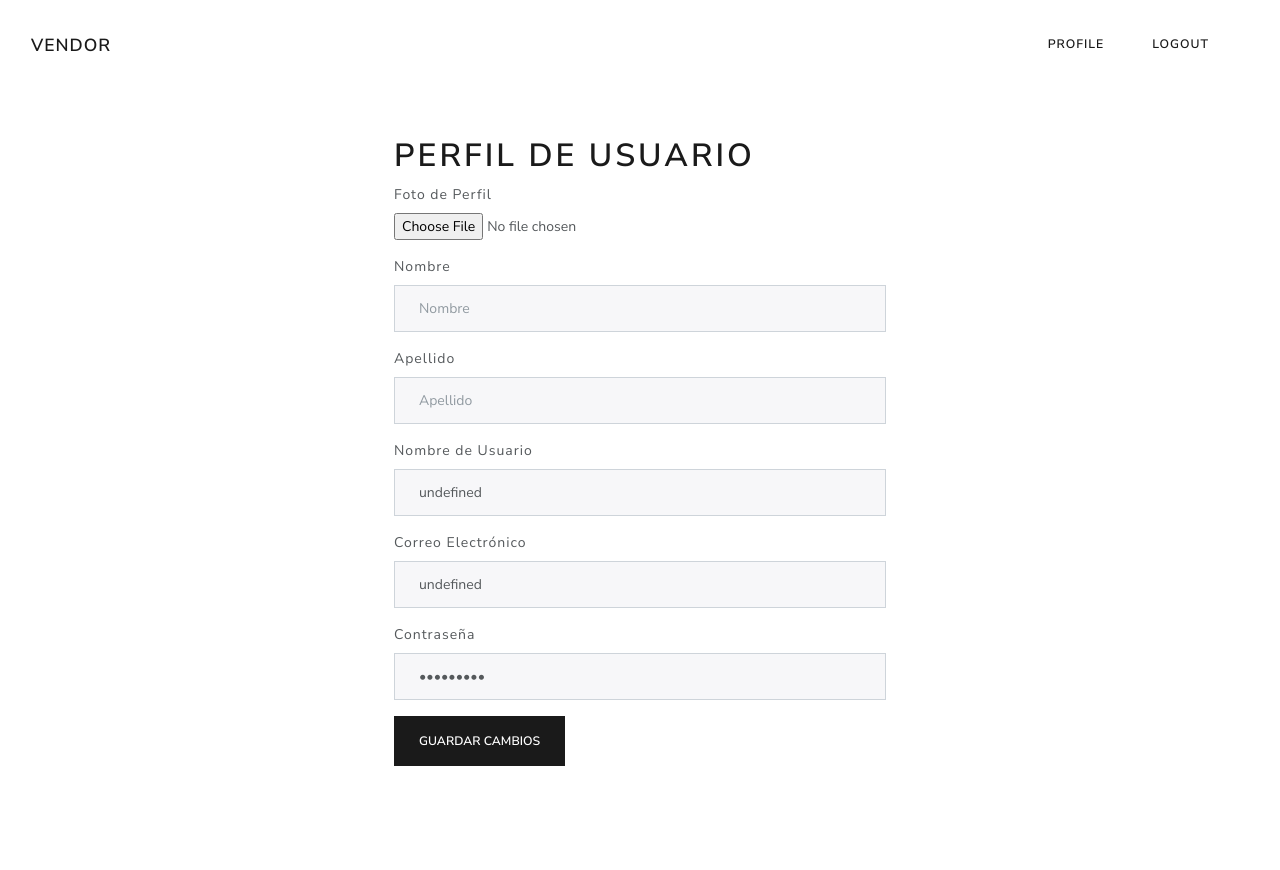
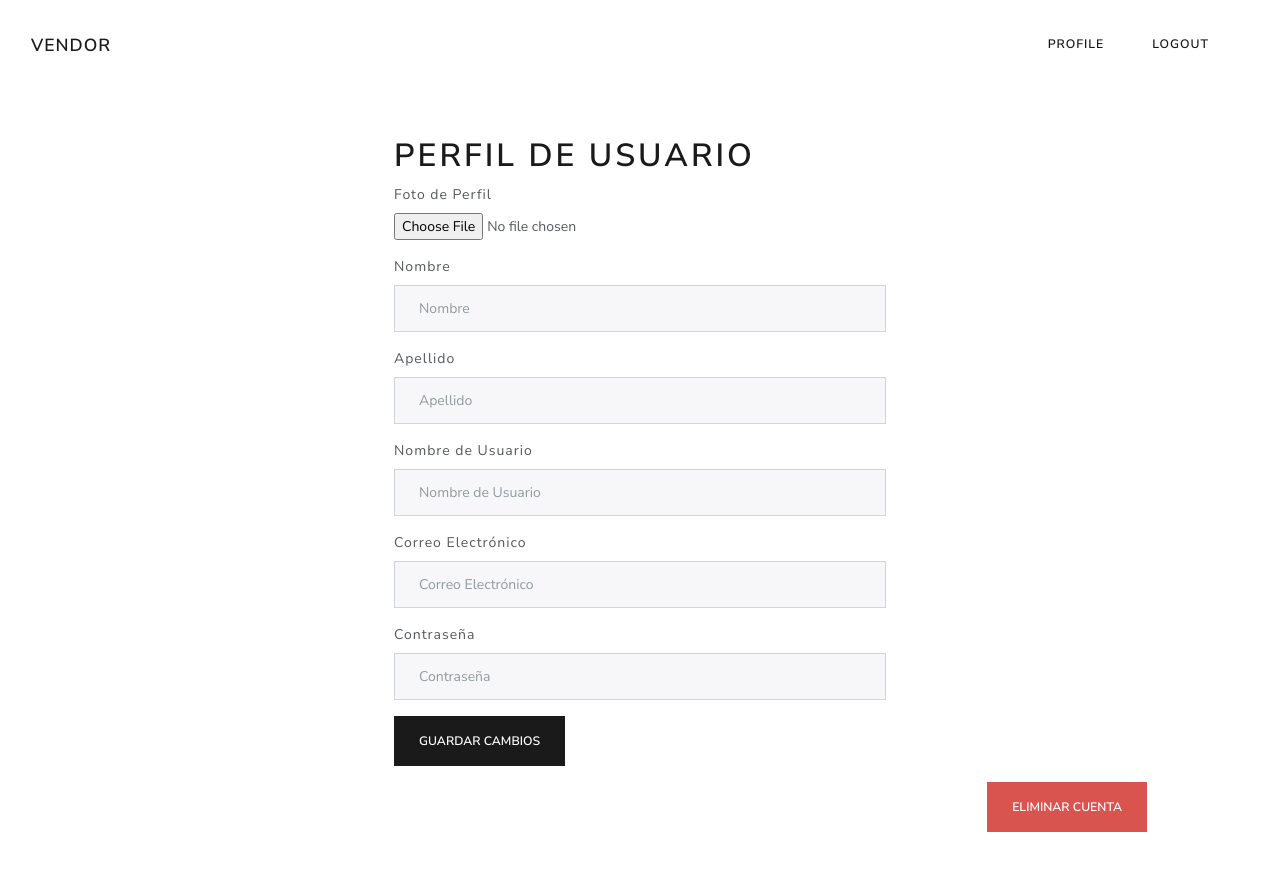
Before and after one commit to kmargosb/frontendproject, an Angular app: page /profile in a window 1280 px wide. Shown: the top 870 px of the page. Before the commit the page ends 814 px from the top, so only its background shows below. Built offline with nearby package versions, Linux system fonts and the light colour scheme; no server answers; sample sign-in values are in the browser's storage.

Commit message:
peticion put lista

```diff
--- a/src/app/components/profile/profile.component.html
+++ b/src/app/components/profile/profile.component.html
@@ -2,33 +2,38 @@
   <div class="row justify-content-center">
     <div class="col-md-6">
       <h1>Perfil de Usuario</h1>
-        <form >
+      <form (submit)="putData()">
         <div class="form-group">
           <label for="photo">Foto de Perfil</label>
           <input type="file" class="form-control-file" id="photo">
         </div>
         <div class="form-group">
           <label for="firstName">Nombre</label>
-            <input type="text" class="form-control" id="firstName" placeholder="Nombre">
+          <input type="text" [(ngModel)]="data.firstname" name="firstname" class="form-control" id="firstname" [value]="profile.firstname" placeholder="Nombre">
         </div>
         <div class="form-group">
           <label for="lastName">Apellido</label>
-            <input type="text" class="form-control" id="lastName" placeholder="Apellido">
+          <input type="text" [(ngModel)]="data.lastname" name="lastname" class="form-control" id="lastname" [value]="profile.lastname" placeholder="Apellido">
         </div>
         <div class="form-group">
           <label for="username">Nombre de Usuario</label>
-            <input type="text" class="form-control" id="username" [value]="profile.username" placeholder="Nombre de Usuario">
+          <input type="text" [(ngModel)]="data.username" name="username" class="form-control" id="username" [value]="profile.username" placeholder="Nombre de Usuario">
         </div>
         <div class="form-group">
           <label for="email">Correo Electrónico</label>
-            <input type="email" class="form-control" id="email" [value]="profile.email" placeholder="Correo Electrónico">
+          <input type="email" [(ngModel)]="data.email" name="email" class="form-control" id="email" [value]="profile.email" placeholder="Correo Electrónico">
         </div>
         <div class="form-group">
           <label for="password">Contraseña</label>
-            <input type="password" class="form-control" id="password"[value]="profile.password" placeholder="Contraseña">
+          <input type="password" [(ngModel)]="data.password" name="password" class="form-control" id="password" [value]="profile.password" placeholder="Contraseña">
         </div>
         <button type="submit" class="btn btn-primary">Guardar Cambios</button>
       </form>
     </div>
   </div>
+  <div class="row justify-content-end mt-3">
+    <div class="col-md-6 text-right">
+      <button type="button" class="btn btn-danger">Eliminar Cuenta</button>
     </div>
+  </div>
+</div>
--- a/src/app/components/profile/profile.component.ts
+++ b/src/app/components/profile/profile.component.ts
@@ -9,9 +9,19 @@ import { ProfileService } from "../../services/profile.service";
 })
 export class ProfileComponent {
 
-  userId = String;
+  profile: any = [];
 
-  profile: any = [];
+  userId: any = this.profile._id;
+
+  data: any = {
+    username: this.profile.username,
+      firstname: this.profile.firstname,
+      lastname: this.profile.lastname,
+      email: this.profile.email,
+      password: this.profile.password,
+      picture: this.profile.picture
+
+  }
 
   constructor(private profileService: ProfileService){}
 
@@ -25,4 +35,14 @@ export class ProfileComponent {
       error: err => console.log(err)
     })
   }
+
+  putData(){
+    this.profileService.updateProfile(this.data)
+  .subscribe({
+    next: res => {
+      console.log(res)
+    },
+    error: err => console.log(err)
+  })
+  }
 }
--- a/src/app/services/auth.service.ts
+++ b/src/app/services/auth.service.ts
@@ -7,7 +7,7 @@ import { Router } from "@angular/router";
 })
 export class AuthService {
 
-  private URL = 'https://backend123.fly.dev'
+  private URL = 'http://localhost:3000'
 
   constructor(
     private http: HttpClient,
--- a/src/app/services/private.service.ts
+++ b/src/app/services/private.service.ts
@@ -7,7 +7,7 @@ import { HttpClient } from "@angular/common/http";
 })
 export class ProfileService {
 
-  private URL = 'https://backend123.fly.dev'
+  private URL = 'http://localhost:3000'
 
   constructor(private http: HttpClient) { }
 
--- a/src/app/services/profile.service.ts
+++ b/src/app/services/profile.service.ts
@@ -1,5 +1,5 @@
 import { Injectable } from '@angular/core';
-import { HttpClient } from "@angular/common/http";
+import { HttpClient, HttpHeaders } from "@angular/common/http";
 
 
 
@@ -8,13 +8,21 @@ import { HttpClient } from "@angular/common/http";
 })
 export class ProfileService {
 
-  private URL = 'https://backend123.fly.dev'
+  // private URL = https://backend123.fly.dev
+  private URL = 'http://localhost:3000'
 
   constructor(
     private http: HttpClient,
-    ) { }
+  ) { }
 
-  profileId(){
+
+  profileId() {
     return this.http.get<any>(this.URL + '/user')
   }
+  updateProfile(data: any) {
+    const url = `${this.URL}/user`;
+    const token = localStorage.getItem('token');
+    const headers = new HttpHeaders().set('Authorization', `Bearer ${token}`);
+    return this.http.put<any>(url, data, {headers});
+  }
 }
```
Lines whose indentation alone changed are shown as unchanged.
